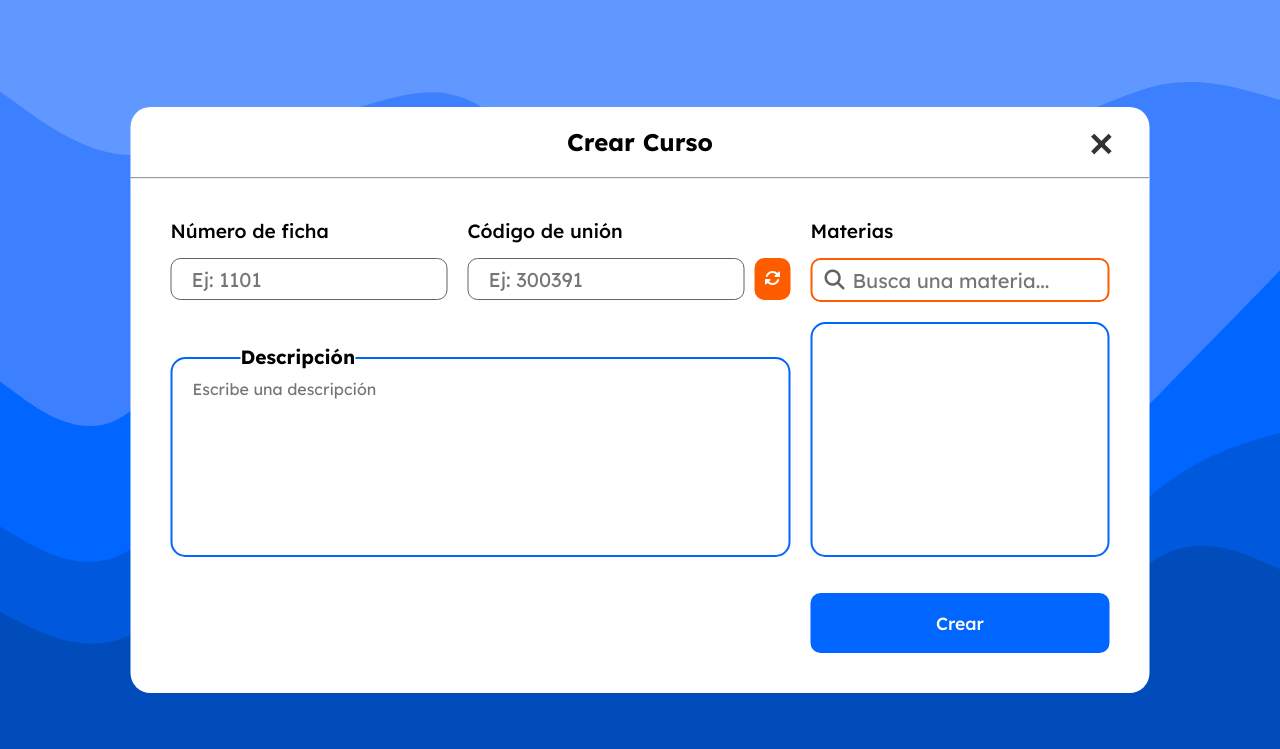
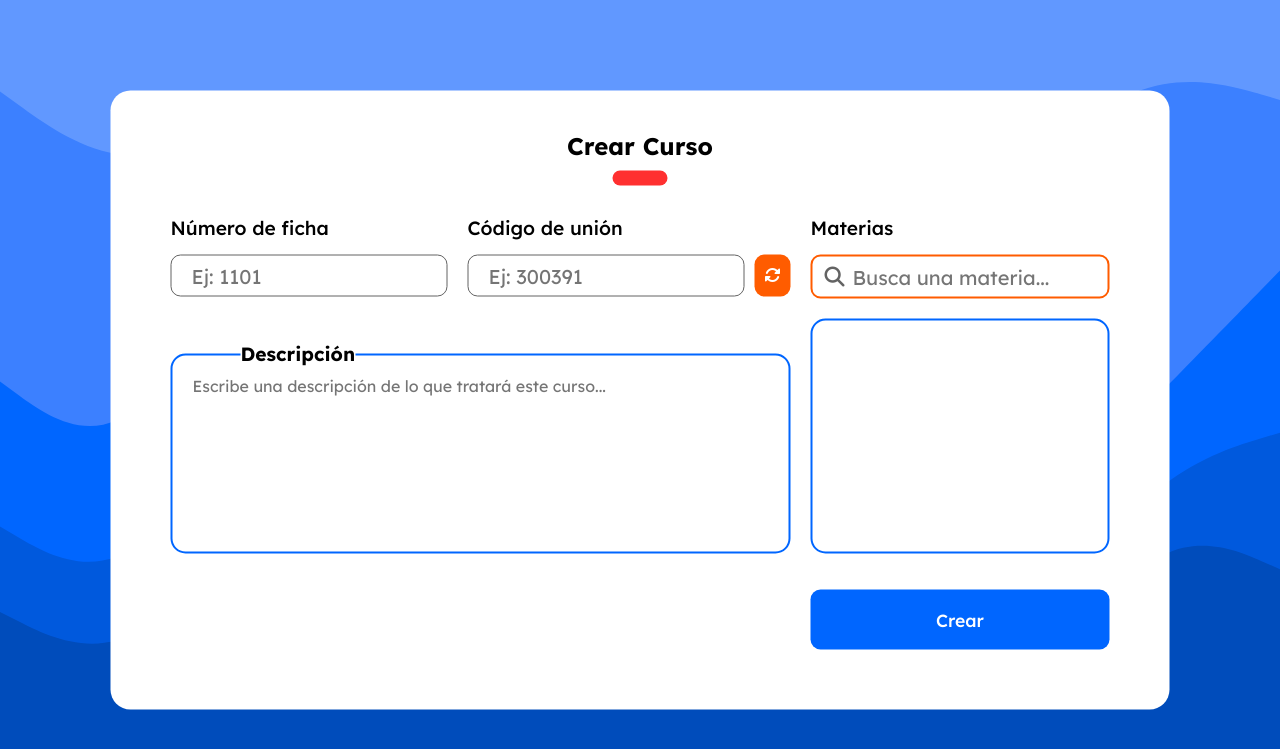
Before and after one commit to SebastianRamos11/Skollab, a PHP site: page /Admin/create-course.php in a window 1280 px wide. Shown: the top 749 px of the page. Run offline with PHP 8.4, Linux system fonts and the light colour scheme; the visitor is signed in with stand-in values (Sample User, id 1); data that the repository does not hold is empty; some libraries are stand-ins or nearby versions.

Commit message:
Working on course creation

```diff
--- a/public/Views/Admin/create-course.php
+++ b/public/Views/Admin/create-course.php
@@ -21,7 +21,6 @@
   <body id="body">
       <!-- TODO: Create course creation form (multistep) -->
       <form action="create.php?course" method="POST" class="course-form group-form" autocomplete="off">
-        <button class="close-modal">&times;</button>
 				<div class="course-form__header">
 					<h2>Crear Curso</h2>
 					<hr>
@@ -40,7 +39,7 @@
 					</div>
           <div class="course-form__field course-form__field--description input-description">
 						<label for="course-description" class="course-form__field-label">Descripción</label>
-						<textarea id="course-description" name="course-description" placeholder="Escribe una descripción" maxlength="600"></textarea>
+						<textarea id="course-description" name="course-description" placeholder="Escribe una descripción de lo que tratará este curso..." maxlength="600"></textarea>
 					</div>
           <div class="course-form__field course-form__field--subjects">
 						<div class="course-form__field-label">Materias</div>
--- a/public/Views/css/admin.css
+++ b/public/Views/css/admin.css
@@ -2073,7 +2073,7 @@ html {
   z-index: 1000;
   background: #fff;
   border-radius: 20px;
-  padding: 20px;
+  padding: 40px;
 }
 .course-form .close-modal {
   position: absolute;
@@ -2089,7 +2089,12 @@ html {
   text-align: center;
 }
 .course-form__header hr {
-  margin: 20px -20px;
+  margin: 10px auto;
+  width: 55px;
+  height: 15px;
+  border: none;
+  background: #ff3030;
+  border-radius: 20px;
 }
 .course-form.group-form .course-form__submit {
   grid-area: submit;
--- a/src/admin.scss
+++ b/src/admin.scss
@@ -487,7 +487,7 @@ html {
   z-index: 1000;
   background: $white;
   border-radius: $radius-xl;
-  padding: 20px;
+  padding: 40px;
   & .close-modal {
     position: absolute;
     top: 0;
@@ -501,7 +501,8 @@ html {
   &__header {
     text-align: center;
     & hr {
-      margin: 20px -20px;
+      margin: 10px auto;
+      @include hr($primary-contrast, false);
     }
   }
   &.group-form {
```
Also changed, not shown: public/Views/Admin/create.php (+17 -11 lines), 1 other file.
